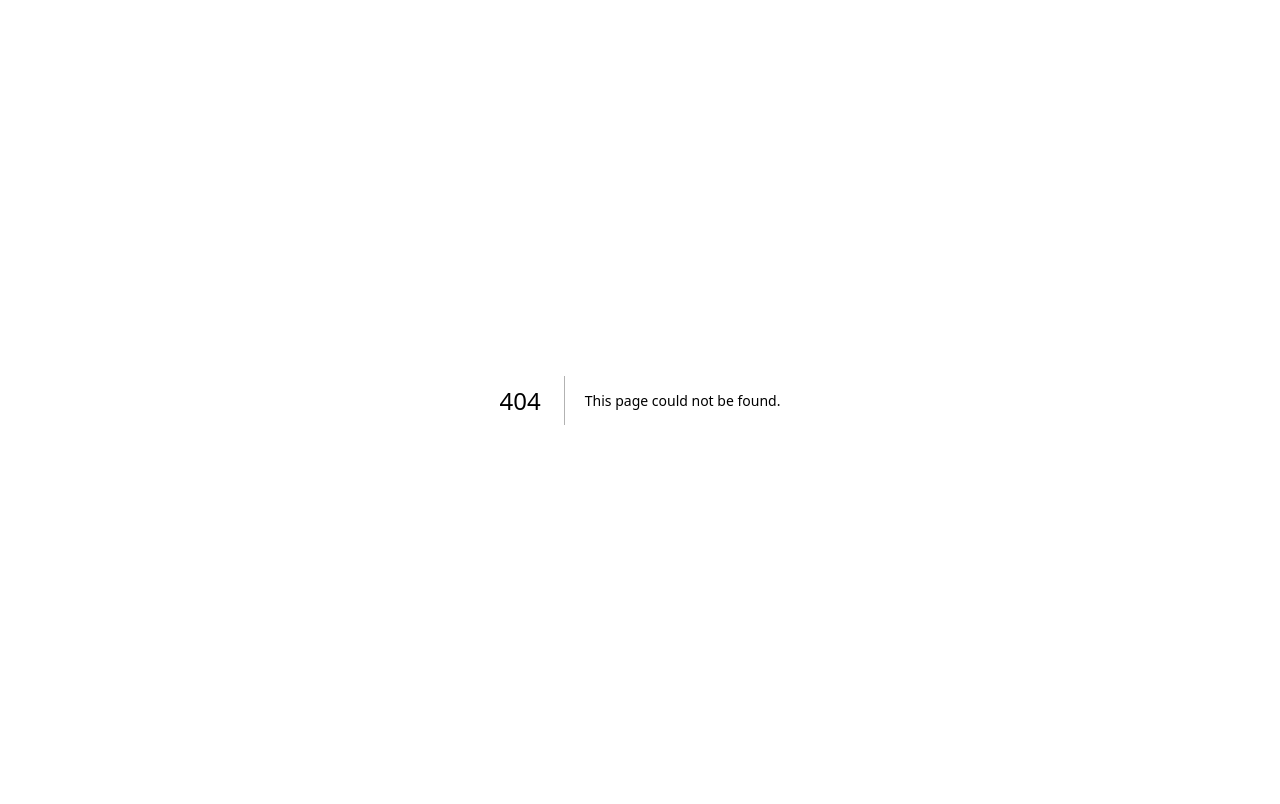
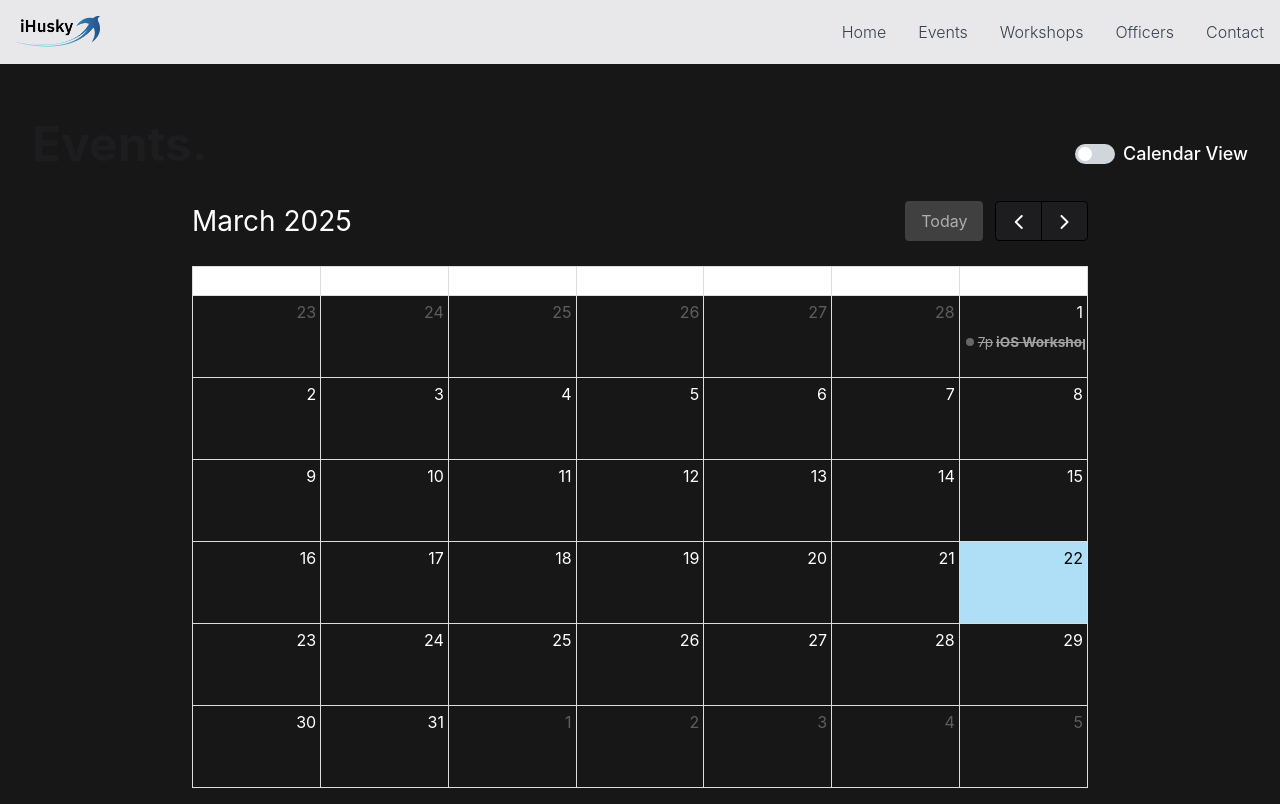
Before and after one commit to ihusky-nu/website, a Next.js app: page /events in a window 1280 px wide. Before the commit this address had no page. Built offline with nearby package versions, Linux system fonts and the light colour scheme.

Commit message:
events page

```diff
--- a/package.json
+++ b/package.json
@@ -9,6 +9,8 @@
     "lint": "next lint"
   },
   "dependencies": {
+    "@fullcalendar/daygrid": "^6.1.15",
+    "@fullcalendar/react": "^6.1.15",
     "framer-motion": "^12.5.0",
     "next": "15.2.3",
     "react": "^19.0.0",
--- a/src/app/components/NavBar.tsx
+++ b/src/app/components/NavBar.tsx
@@ -1,6 +1,5 @@
 "use client";
 import { useState } from "react";
-import Link from "next/link";
 
 const NavBar = () => {
   const [isOpen, setIsOpen] = useState(false);
@@ -61,10 +60,10 @@ const NavBar = () => {
               </li>
               <li>
                 <a
-                  href="/schedule"
+                  href="/events"
                   className="block py-2 px-3 text-gray-700 hover:text-black md:p-0"
                 >
-                  Schedule
+                  Events
                 </a>
               </li>
               <li>
--- /dev/null
+++ b/src/app/events/page.tsx
@@ -0,0 +1,218 @@
+"use client";
+import { useState } from "react";
+import FullCalendar from "@fullcalendar/react";
+import dayGridPlugin from "@fullcalendar/daygrid";
+import { AnimatePresence, motion } from "framer-motion";
+import NavBar from "../components/NavBar";
+
+const EventsPage = () => {
+  const currentDate = new Date(); // Get today's date
+
+  // Sample event data (Replace with real event data)
+  const events = [
+    {
+      title: "iOS Workshop",
+      date: "March 1, 2025",
+      startTime: "7:00 PM",
+      endTime: "8:00 PM",
+      location: "Shillman 135",
+    },
+    {
+      title: "SwiftUI Bootcamp",
+      date: "April 12, 2025",
+      startTime: "7:00 PM",
+      endTime: "8:00 PM",
+      location: "Shillman 135",
+    },
+    {
+      title: "App Showcase",
+      date: "April 25, 2025",
+      startTime: "7:00 PM",
+      endTime: "8:00 PM",
+      location: "Shillman 135",
+    },
+  ];
+
+  // Split events into upcoming and past
+  const upcomingEvents = events.filter(
+    (event) => new Date(event.date) >= currentDate
+  );
+  const pastEvents = events.filter(
+    (event) => new Date(event.date) < currentDate
+  );
+
+  const [viewMode, setViewMode] = useState<"calendar" | "list">("calendar");
+  const [selectedEvent, setSelectedEvent] = useState<any>(null);
+
+  // Function to handle event clicks
+  const handleEventClick = (clickInfo: any) => {
+    const clickedEvent = events.find(
+      (event) => event.title === clickInfo.event.title
+    );
+    if (clickedEvent) {
+      setSelectedEvent(clickedEvent);
+    }
+  };
+
+  return (
+    <div id="events">
+      <NavBar />
+
+      {/* Header with Events title and View Toggle */}
+      <motion.div
+        className="flex flex-col md:flex-row justify-between items-start md:items-end w-full p-4 md:p-8 mt-6 gap-2"
+        initial={{ opacity: 0, y: -30 }}
+        animate={{ opacity: 1, y: 0 }}
+        transition={{ duration: 1 }}
+      >
+        <h1
+          className="font-bold text-4xl md:text-5xl text-center md:text-left"
+          style={{ color: "rgb(29, 29, 31)" }}
+        >
+          Events.
+        </h1>
+
+        {/* Toggle Switch */}
+        <div className="flex items-center gap-2">
+          <label className="relative inline-flex items-center cursor-pointer">
+            <input
+              type="checkbox"
+              className="sr-only peer"
+              checked={viewMode === "list"}
+              onChange={() =>
+                setViewMode(viewMode === "calendar" ? "list" : "calendar")
+              }
+            />
+            <div className="w-10 h-5 bg-gray-300 rounded-full peer peer-checked:bg-gray-600 after:absolute after:top-0.5 after:left-0.5 after:bg-white after:border after:border-gray-300 after:rounded-full after:h-4 after:w-4 after:transition-all peer-checked:after:translate-x-5"></div>
+          </label>
+          <span className="text-sm md:text-lg font-medium">
+            {viewMode === "calendar" ? "Calendar View" : "List View"}
+          </span>
+        </div>
+      </motion.div>
+
+      {/* View Toggle Animation */}
+      <motion.div
+        className="flex items-center mb-4 w-full"
+        initial={{ opacity: 0 }}
+        animate={{ opacity: 1 }}
+        transition={{ duration: 1.0 }}
+      >
+        <AnimatePresence mode="wait">
+          {viewMode === "calendar" ? (
+            <motion.div
+              key="calendar"
+              initial={{ opacity: 0, y: 20 }}
+              animate={{ opacity: 1, y: 0 }}
+              exit={{ opacity: 0, y: -20 }}
+              transition={{ duration: 0.5 }}
+              className="max-w-4xl mx-auto"
+            >
+              {/* Calendar */}
+              <FullCalendar
+                plugins={[dayGridPlugin]}
+                initialView="dayGridMonth"
+                events={events.map((event) => ({
+                  title: event.title,
+                  start: new Date(
+                    `${event.date} ${event.startTime}`
+                  ).toISOString(),
+                  className:
+                    new Date(event.date) < currentDate ? "past-event" : "", // Mark past events
+                }))}
+                eventClick={(info) => {
+                  info.jsEvent.preventDefault();
+                  handleEventClick(info);
+                }}
+                height="auto"
+              />
+            </motion.div>
+          ) : (
+            <div className="w-full flex flex-col items-center">
+              {/* Upcoming Events Section */}
+              <motion.div
+                initial={{ opacity: 0, y: 20 }}
+                animate={{ opacity: 1, y: 0 }}
+                exit={{ opacity: 0, y: -20 }}
+                transition={{ duration: 0.5 }}
+                className="w-full max-w-2xl"
+              >
+                <h2 className="text-xl font-bold mt-4 mb-2 text-left">
+                  Upcoming Events
+                </h2>
+                <motion.ul
+                  key="list"
+                  className="divide-y divide-gray-300 flex flex-col justify-center mx-auto text-left"
+                  style={{ color: "rgb(29, 29, 31)" }}
+                >
+                  {upcomingEvents.map((event, index) => (
+                    <li key={index} className="p-2">
+                      <span className="font-bold">{event.date}</span>:{" "}
+                      {event.title} - {event.startTime} - {event.endTime} 📍
+                      {event.location}
+                    </li>
+                  ))}
+                </motion.ul>
+              </motion.div>
+
+              {/* Passed Events Section */}
+              {pastEvents.length > 0 && (
+                <motion.div
+                  initial={{ opacity: 0, y: 20 }}
+                  animate={{ opacity: 1, y: 0 }}
+                  exit={{ opacity: 0, y: -20 }}
+                  transition={{ duration: 0.5 }}
+                  className="w-full max-w-2xl"
+                >
+                  <h2 className="text-xl font-bold mt-6 text-left">
+                    Passed Events
+                  </h2>
+                  <motion.ul
+                    key="passed-list"
+                    className="divide-y divide-gray-300 flex flex-col justify-center mx-auto text-left opacity-60"
+                    style={{ color: "rgb(29, 29, 31)" }}
+                  >
+                    {pastEvents.map((event, index) => (
+                      <li key={index} className="p-2 line-through">
+                        <span className="font-bold">{event.date}</span>:{" "}
+                        {event.title} - {event.startTime} - {event.endTime} 📍
+                        {event.location}
+                      </li>
+                    ))}
+                  </motion.ul>
+                </motion.div>
+              )}
+            </div>
+          )}
+        </AnimatePresence>
+        {/* Modal for Event Details */}
+        {selectedEvent && (
+          <motion.div
+            className="fixed inset-0 z-50 flex items-center justify-center bg-black/70"
+            initial={{ opacity: 0 }}
+            animate={{ opacity: 1 }}
+            exit={{ opacity: 0 }}
+          >
+            <div className="relative bg-white p-6 rounded-lg shadow-lg max-w-sm text-center">
+              <h2 className="text-2xl font-bold mb-2">{selectedEvent.title}</h2>
+              <p className="text-gray-600">{selectedEvent.date}</p>
+              <p className="text-gray-600">
+                {selectedEvent.startTime} - {selectedEvent.endTime}
+              </p>
+              <p className="text-gray-600">📍 {selectedEvent.location}</p>
+              <button
+                className="mt-4 px-4 py-2 text-white rounded"
+                style={{ backgroundColor: "rgb(29, 29, 31)" }}
+                onClick={() => setSelectedEvent(null)}
+              >
+                Close
+              </button>
+            </div>
+          </motion.div>
+        )}
+      </motion.div>
+    </div>
+  );
+};
+
+export default EventsPage;
--- a/src/app/globals.css
+++ b/src/app/globals.css
@@ -3,6 +3,9 @@
 :root {
   --background: #171717;
   --foreground: #ffffff;
+  --fc-event-border-color: rgb(156, 156, 156);
+  --fc-button-bg-color: rgb(29, 29, 31);
+  --fc-button-border-color: rgb(0, 0, 0);
 }
 
 @theme inline {
@@ -24,3 +27,44 @@ body {
   color: var(--foreground);
   font-family: -apple-system, BlinkMacSystemFont, "SF Pro Text", sans-serif;
 }
+
+.fc-today-button {
+  background-color: rgb(29, 29, 31) !important;
+  padding: 0.5rem 1rem !important;
+  font-family: -apple-system, BlinkMacSystemFont, "SF Pro Text", sans-serif !important;
+  text-transform: capitalize !important;
+}
+
+.fc-today-button:disabled {
+  background-color: rgb(87, 87, 87) !important;
+  border: none !important;
+}
+
+.fc-toolbar-title {
+  font-family: -apple-system, BlinkMacSystemFont, "SF Pro Text", sans-serif !important;
+}
+
+.fc-day-today {
+  background-color: rgb(
+    175,
+    223,
+    247
+  ) !important; /* Change this to your desired color */
+  color: black !important; /* Adjust text color for contrast */
+}
+
+.fc-daygrid-event-harness .past-event {
+  text-decoration: line-through !important;
+  opacity: 0.6 !important;
+}
+
+@media (max-width: 768px) {
+  .fc-toolbar-title {
+    padding-left: 1% !important;
+    font-size: medium !important; /* Smaller size on mobile */
+  }
+}
+
+.fc-dayGridMonth-view .fc-view .fc-daygrid .fc-scrollgrid {
+  font-family: -apple-system, BlinkMacSystemFont, "SF Pro Text", sans-serif !important;
+}
--- a/src/app/home/page.tsx
+++ b/src/app/home/page.tsx
@@ -1,4 +1,4 @@
-"use client"; // Required for animations to work in Next.js App Router
+"use client";
 
 import { motion } from "framer-motion";
 import NavBar from "../components/NavBar";
@@ -14,8 +14,10 @@ const HomePage = () => {
         animate={{ opacity: 1, y: 0 }}
         transition={{ duration: 1 }}
       >
-        <h1 className="font-bold text-5xl">iHusky</h1>
-        <h1 className="font-bold text-xl">
+        <h1 className="font-bold text-5xl" style={{ color: "rgb(29, 29, 31)" }}>
+          iHusky
+        </h1>
+        <h1 className="font-bold text-xl" style={{ color: "rgb(29, 29, 31)" }}>
           Northeastern's iOS Development Club.
         </h1>
       </motion.div>
@@ -40,7 +42,7 @@ const HomePage = () => {
         transition={{ duration: 0.5, delay: 0.3 }}
         viewport={{ once: true }}
       >
-        <h1 className="font-bold text-4xl">Learn Swift and SwiftUI.</h1>
+        <h1 className="font-bold text-4xl" style={{ color: "rgb(29, 29, 31)" }}>Learn Swift and SwiftUI.</h1>
       </motion.div>
 
       {/* iHusky Benefits Section (Responsive Cards) */}
@@ -61,6 +63,7 @@ const HomePage = () => {
           ].map((title, index) => (
             <motion.div
               key={index}
+              style={{ backgroundColor: "rgb(29, 29, 31)" }}
               className="bg-black rounded-2xl shadow-lg p-6 flex items-center justify-center text-white text-center transition-transform transform hover:scale-105 duration-300"
               initial={{ opacity: 0, scale: 0.8 }}
               whileInView={{ opacity: 1, scale: 1 }}
--- a/src/app/page.tsx
+++ b/src/app/page.tsx
@@ -1,13 +1,11 @@
 import HomePage from "./home/page";
-import NavBar from "./components/NavBar";
-import SchedulePage from "./schedule/page";
+import EventsPage from "./events/page";
 
 export default function Home() {
   return (
     <div>
-      <NavBar />
       <HomePage />
-      <SchedulePage />
+      <EventsPage />
     </div>
   );
 }
--- a/src/app/schedule/page.tsx
+++ /dev/null
@@ -1,14 +0,0 @@
-import NavBar from "../components/NavBar";
-
-const SchedulePage = () => {
-    return(
-        <div>
-            <NavBar />
-            <h1>
-                Schedule
-            </h1>
-        </div>
-    );
-}
-
-export default SchedulePage;
```
Also changed, not shown: public/images/animated.gif, 1 other file (tests, documents, lock files or other folders).
